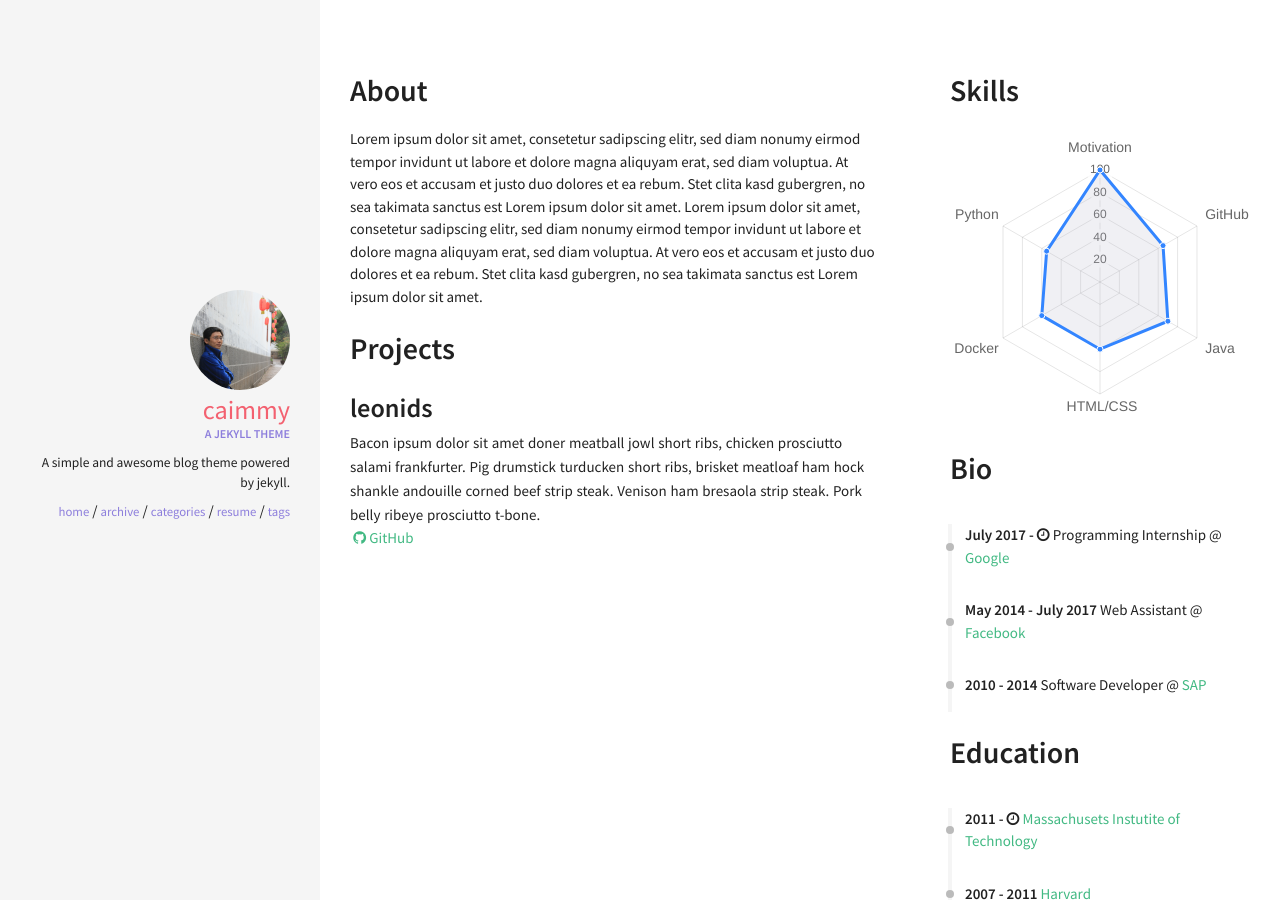
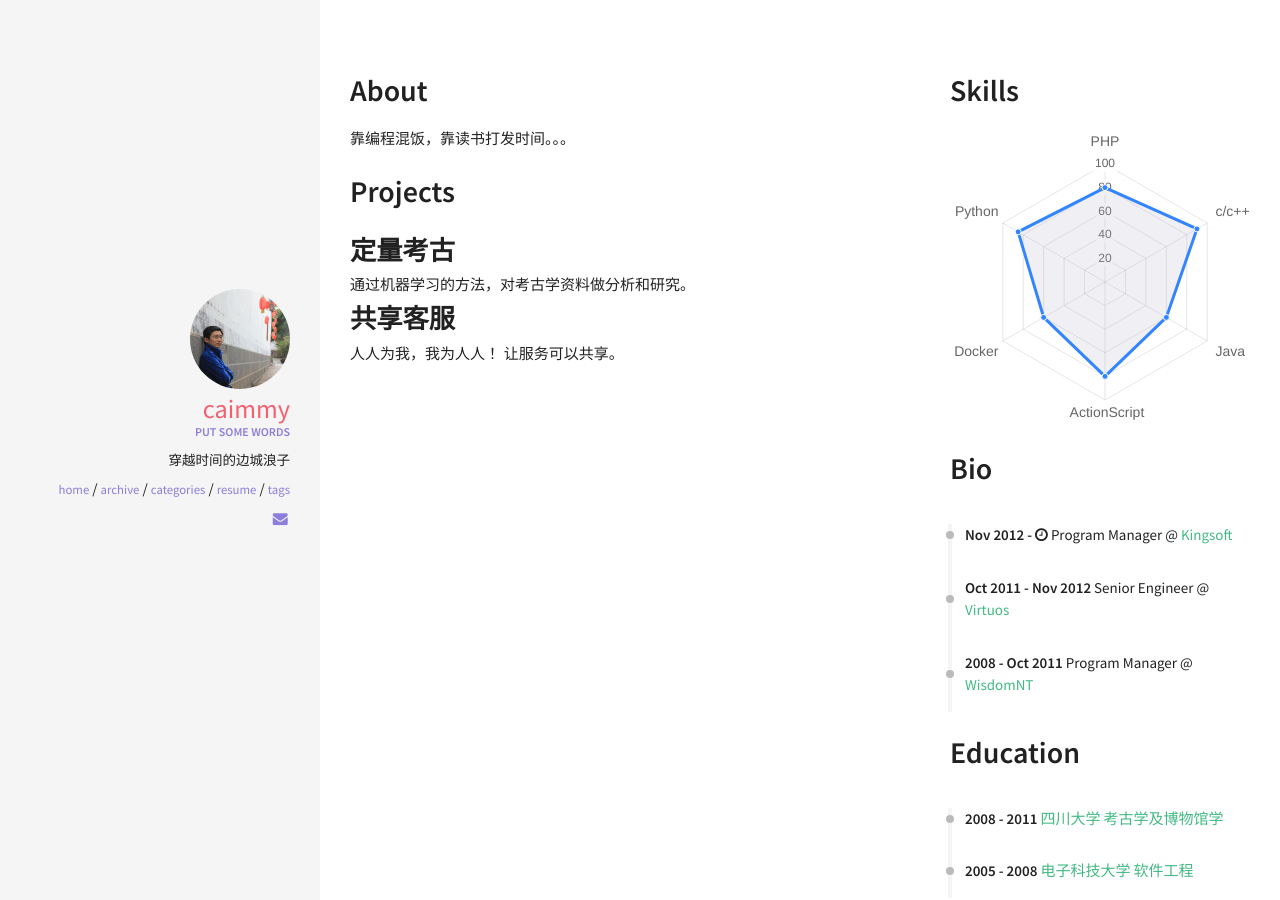
Before and after one commit to caimmy/caimmy.github.io, a Jekyll site: the page built from resume.html, in a window 1280 px wide. Built offline with Jekyll 4.4.1, drawn with Linux system fonts in a browser that asks for light colours; nearby versions of some CDN libraries.

Commit message:
更换模板

```diff
--- a/_config.yml
+++ b/_config.yml
@@ -35,9 +35,9 @@ kramdown:
 owner:
   name: caimmy
   avatar: person-logo.png
-  job: "A jekyll theme"
-  bio: "A simple and awesome blog theme powered by jekyll."
-  email:
+  job: "put some words"
+  bio: "穿越时间的边城浪子"
+  email: "caimmy@hotmail.com"
   disqus-shortname:
   twitter: #username
   facebook: #caimmy
--- a/_data/index/careers.yml
+++ b/_data/index/careers.yml
@@ -1,16 +1,16 @@
 # careers section data
 # if you don't have language feature(language.yml is empty), ignore "i18n" items
-- name: Google
-  link: http://www.google.com/
-  date: July 2017 - <i class="fa fa-clock-o" aria-hidden="true" title="Until Now"></i>
-  job: Programming Internship
+- name: Kingsoft
+  link: http://www.kingsoft.com/
+  date: Nov 2012 - <i class="fa fa-clock-o" aria-hidden="true" title="Until Now"></i>
+  job: Program Manager
 
-- name: Facebook
-  link: http://www.facebook.com/
-  date: May 2014 - July 2017
-  job: Web Assistant
+- name: Virtuos
+  link: http://www.virtuosgames.com/
+  date: Oct 2011 - Nov 2012
+  job: Senior Engineer
 
-- name: SAP
-  link: https://www.sap.com/
-  date: 2010 - 2014
-  job: Software Developer
+- name: WisdomNT
+  link: #
+  date: 2008 - Oct 2011
+  job: Program Manager
--- a/_data/index/education.yml
+++ b/_data/index/education.yml
@@ -1,8 +1,7 @@
-- name: Massachusets Instutite of Technology
-  link: http://web.mit.edu/
-  date: 2011 - <i class="fa fa-clock-o" aria-hidden="true" title="Until Now"></i>
-  descr: <br> (expected graduation in 2019)
+- name: 四川大学 考古学及博物馆学
+  link: http://www.harvard.edu/
+  date: 2008 - 2011
 
-- name: Harvard
-  link: http://www.harvard.edu/
-  date: 2007 - 2011
+- name: 电子科技大学 软件工程
+  link: http://www.ustec.edu.cn/
+  date: 2005 - 2008
--- a/_data/index/skills.yml
+++ b/_data/index/skills.yml
@@ -2,5 +2,5 @@
 
 label: Ability
 id : cs
-aspects: Motivation, GitHub, Java, HTML/CSS, Docker, Python
-percentage: 100, 65, 70, 60, 60, 55
+aspects: PHP, c/c++, Java, ActionScript, Docker, Python
+percentage: 80, 90, 60, 80, 60, 85
--- a/_includes/sections/about.html
+++ b/_includes/sections/about.html
@@ -1,5 +1,5 @@
 <h1><span data-i18n="skills.my_skills">About</span></h1>
 
 <div>
-    Lorem ipsum dolor sit amet, consetetur sadipscing elitr, sed diam nonumy eirmod tempor invidunt ut labore et dolore magna aliquyam erat, sed diam voluptua. At vero eos et accusam et justo duo dolores et ea rebum. Stet clita kasd gubergren, no sea takimata sanctus est Lorem ipsum dolor sit amet. Lorem ipsum dolor sit amet, consetetur sadipscing elitr, sed diam nonumy eirmod tempor invidunt ut labore et dolore magna aliquyam erat, sed diam voluptua. At vero eos et accusam et justo duo dolores et ea rebum. Stet clita kasd gubergren, no sea takimata sanctus est Lorem ipsum dolor sit amet.
+    靠编程混饭，靠读书打发时间。。。
 </div>
--- a/_includes/sections/projects.html
+++ b/_includes/sections/projects.html
@@ -1,18 +1,16 @@
 <h1><span data-i18n="skills.my_skills">Projects</span></h1>
 
-{% for project in site.data.index.projects %}
     <div class="row">
             <div class="col">
-                <h2 style="margin: 0">{{ project.name }}</h2>
-                <p style="margin: 0">{{ project.descr }}</p>
-
-                {% if project.github %}
-                <a href="{{ project.github }} "><i class="fa fa-fw fa-github"></i>GitHub</a>
-                {% endif %}
-                {% if project.website %}
-                <a href="{{ project.website }} "><i class="fa fa-fw fa-home"></i>Homepage</a>
-                {% endif %}
+                <h2 style="margin: 0">定量考古</h2>
+                <p style="margin: 0">通过机器学习的方法，对考古学资料做分析和研究。</p>
 
             </div>
     </div>
-{% endfor %}
+    <div class="row">
+            <div class="col">
+                <h2 style="margin: 0">共享客服</h2>
+                <p style="margin: 0">人人为我，我为人人！ 让服务可以共享。</p>
+
+            </div>
+    </div>
```
